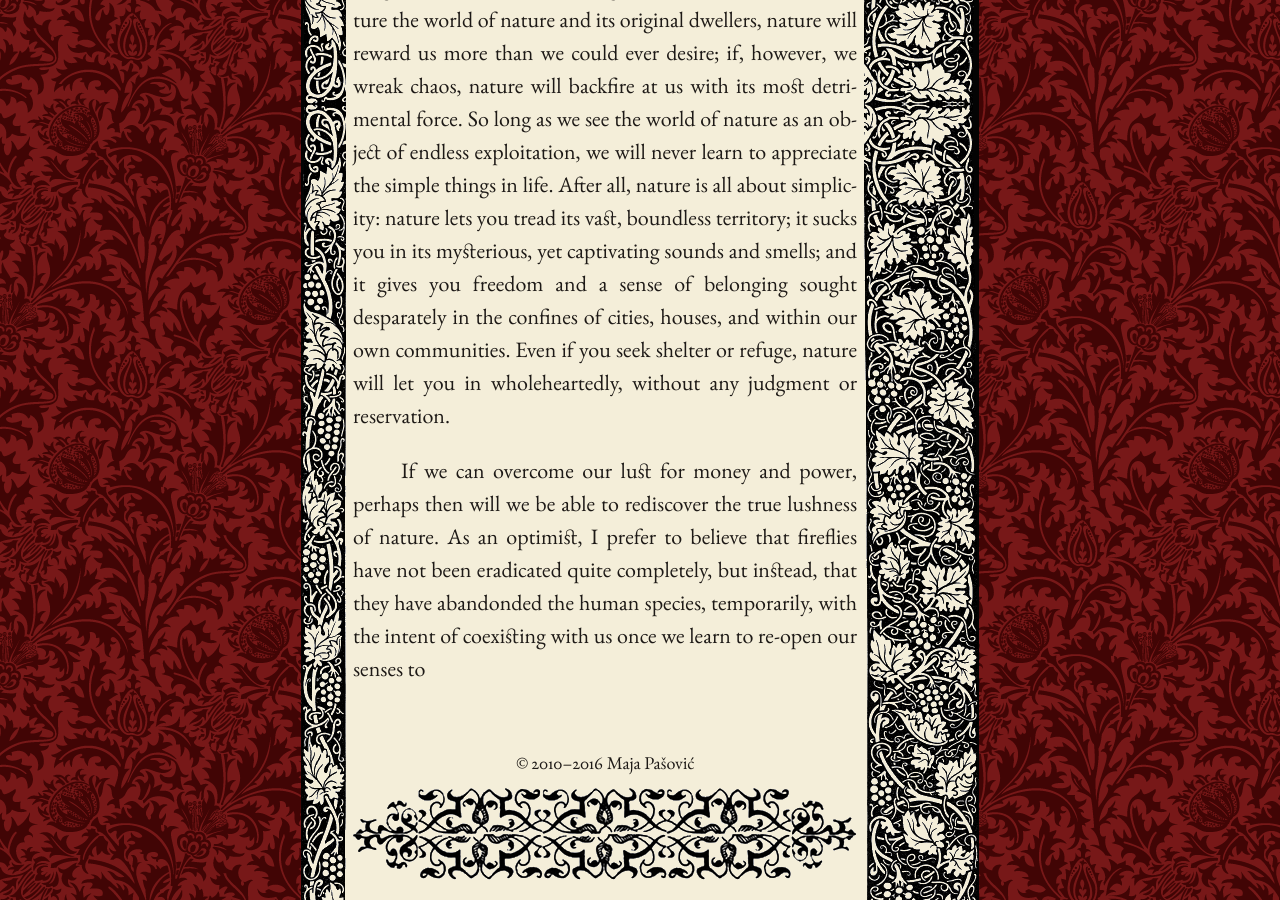
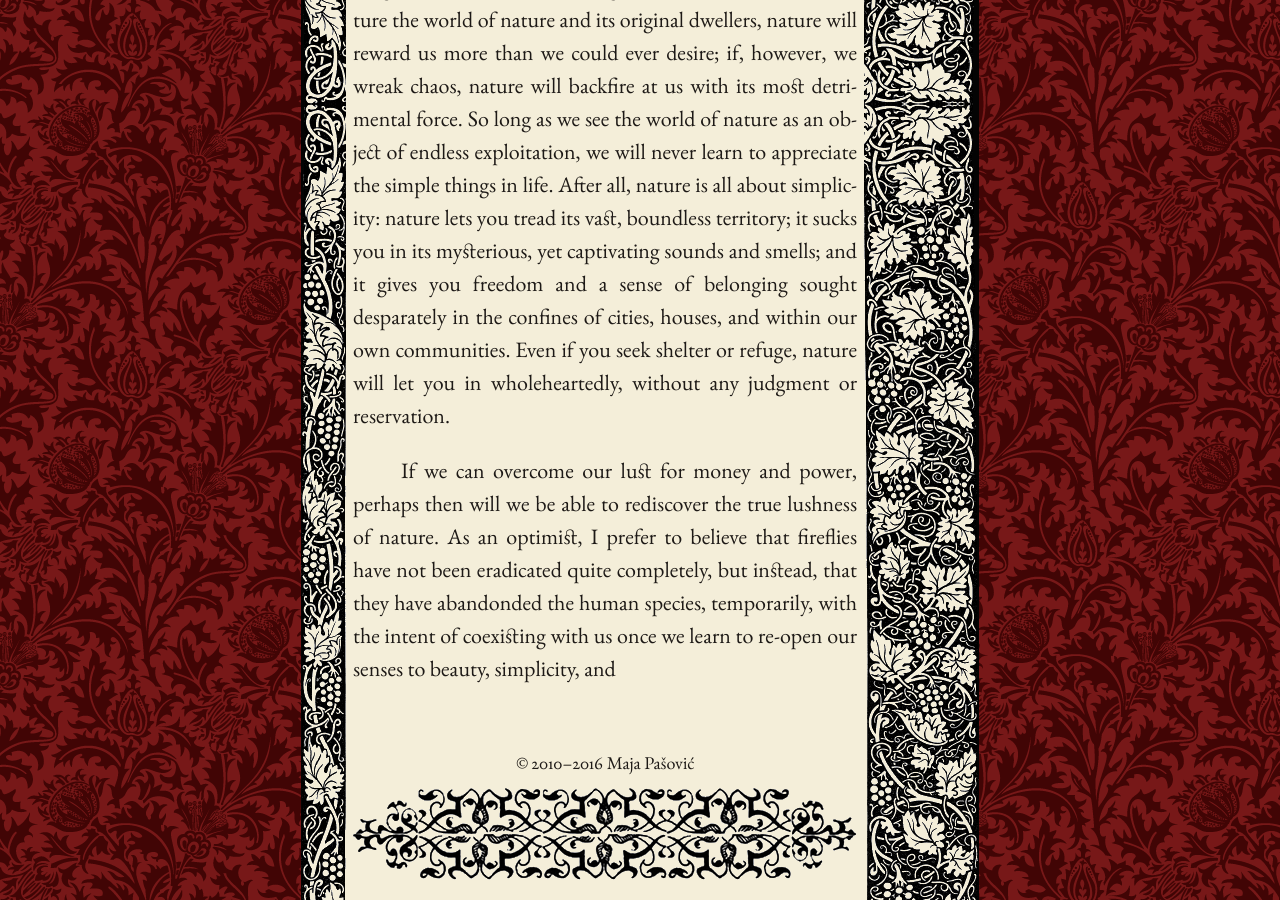
Before and after one commit to mpasovic/majapasovic.org, a Jekyll site: the page built from _posts/2016-07-06-a-lamenting-song-for-fireflies-progressive-destruction-of-the-environment-and-its-consequences.md, in a window 1280 px wide and 900 px high, scrolled down 5818 px. Built offline with Jekyll 4.4.1, drawn with Linux system fonts in a browser that asks for light colours; nearby versions of some CDN libraries.

Commit message:
Updated 2016-07-06-a-lamenting-song-for-fireflies-progressive-destruction-of-the-environment-and-its-consequences.md

```diff
--- a/_posts/2016-07-06-a-lamenting-song-for-fireflies-progressive-destruction-of-the-environment-and-its-consequences.md
+++ b/_posts/2016-07-06-a-lamenting-song-for-fireflies-progressive-destruction-of-the-environment-and-its-consequences.md
@@ -37,4 +37,4 @@
 *****
 The remnants of my youthful imagination prefer to believe that there is hope for the world of nature, and that someday, human species will come to realize that nature is a living organism that ought to coexist with the human species. What we give to nature, nature will give back twofold. If we nurture the world of nature and its original dwellers, nature will reward us more than we could ever desire; if, however, we wreak chaos, nature will backfire at us with its most detrimental force. So long as we see the world of nature as an object of endless exploitation, we will never learn to appreciate the simple things in life. After all, nature is all about simplicity: nature lets you tread its vast, boundless territory; it sucks you in its mysterious, yet captivating sounds and smells; and it gives you freedom and a sense of belonging sought desparately in the confines of cities, houses, and within our own communities. Even if you seek shelter or refuge, nature will let you in wholeheartedly, without any judgment or reservation.
 
-If we can overcome our lust for money and power, perhaps then will we be able to rediscover the true lushness of nature. As an optimist, I prefer to believe that fireflies have not been eradicated quite completely, but instead, that they have abandonded the human species, temporarily, with the intent of coexisting with us once we learn to re-open our senses to
+If we can overcome our lust for money and power, perhaps then will we be able to rediscover the true lushness of nature. As an optimist, I prefer to believe that fireflies have not been eradicated quite completely, but instead, that they have abandonded the human species, temporarily, with the intent of coexisting with us once we learn to re-open our senses to beauty, simplicity, and
```
